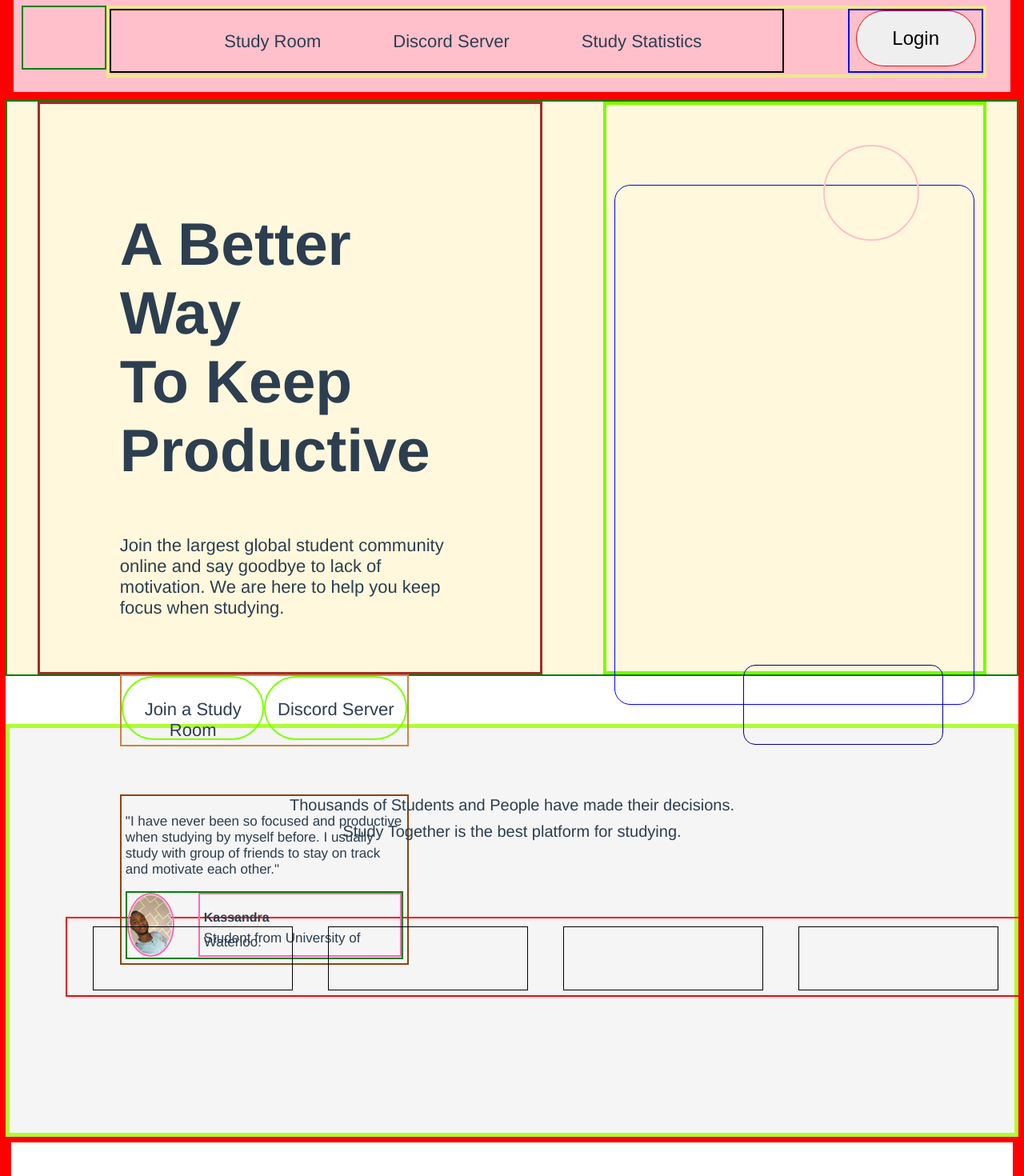
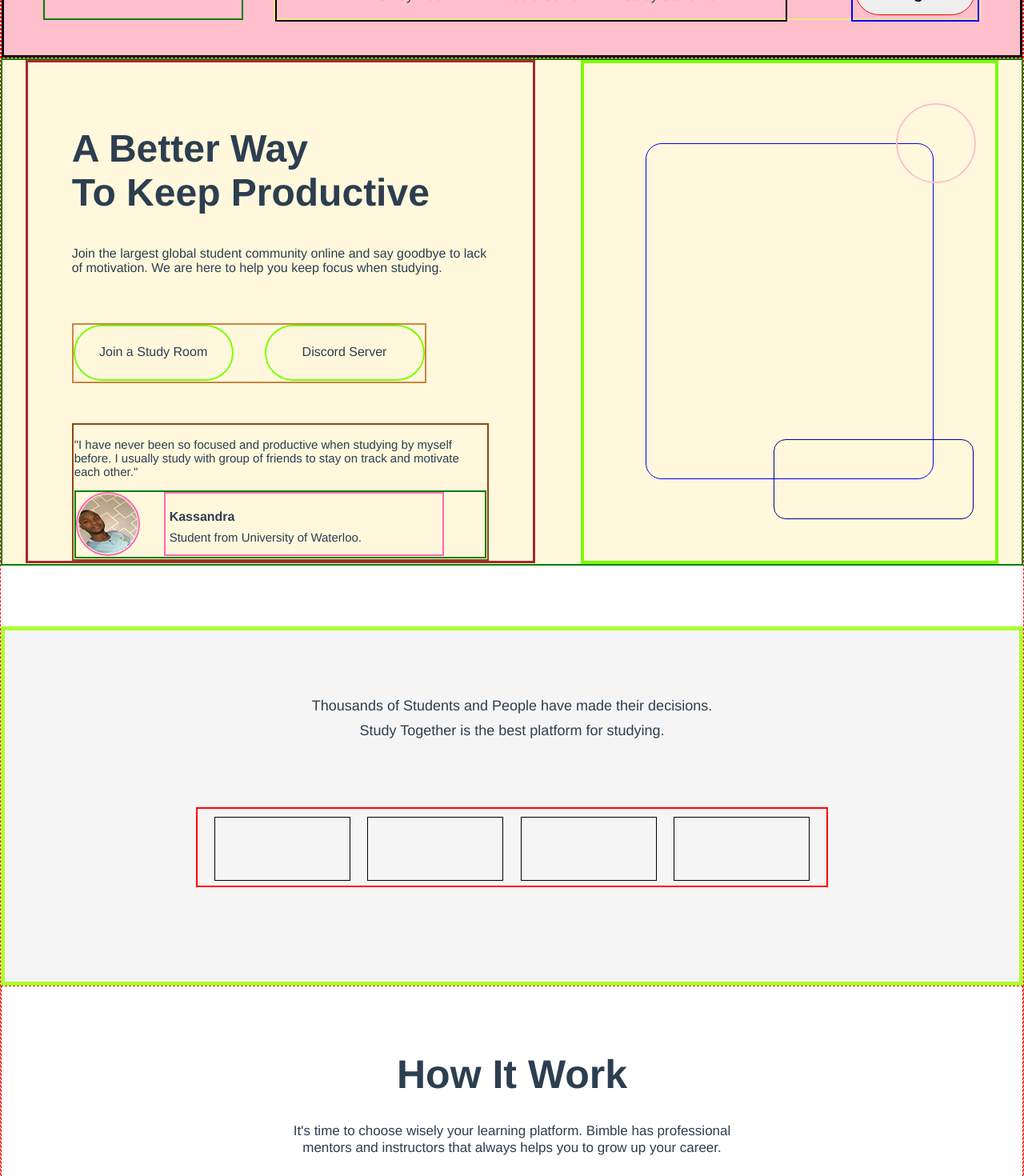
Before and after one commit to olatunji-20/cfc-school, a Vue app in the folder frontend/cfc/: page / in a window 1280 px wide. Shown: the part 80-1550 px from the top of the page at 80% size. Built offline with nearby package versions, Linux system fonts and the light colour scheme.

Commit message:
work on homepage

```diff
--- a/frontend/cfc/src/components/Footbar.vue
+++ b/frontend/cfc/src/components/Footbar.vue
@@ -44,7 +44,7 @@ export default {
 
 <style scoped>
 .main {
-    width: 85%;
+    width: 90%;
     height: auto;
     border-top: 2px solid red;
     background: powderblue;
@@ -56,34 +56,39 @@ export default {
 }
 .one {
     border: 2px solid green;
-    width: 450px;
-    height: 400px;
+    width: 400px;
+    height: 300px;
     text-align: left;
-    padding: 30px;
+    padding: 20px;
+}
+.one h1 {
     font-size: 25px;
+}
+.one p {
+    font-size: 17px;
 }
 .two, .three, .four {
     border: 2px solid blue;
-    width: 250px;
-    height: 400px;
+    width: 220px;
+    height: 300px;
     text-align: left;
-    padding: 30px 0px;
-    font-size: 20px;
+    padding: 20px 0px;
 }
 .two h4, .three h4, .four h4 {
     font-weight: bolder;
-    text-indent: 35px;
+    text-indent: 30px;
+    font-size: 20px;
 }
 .two ul li, .three ul li, .four ul li {
     list-style-type: none;
-    line-height: 35px;
+    line-height: 30px;
 }
 .five {
     width: 100%;
-    height: 100px;
+    height: 80px;
     border: 2px solid black;
-    padding: 5px;
-    font-size: 25px;
+    padding: 3px;
+    font-size: 20px;
 }
 
 @media screen and (max-width: 450px) {
@@ -100,9 +105,9 @@ export default {
         padding: 20px 0px;
     }
     .five {
-        height: 80px;
+        height: 70px;
         padding: 0px;
-        font-size: 20px;
+        font-size: 18px;
     }
 }
 
--- a/frontend/cfc/src/components/Navbar.vue
+++ b/frontend/cfc/src/components/Navbar.vue
@@ -22,7 +22,14 @@
             </div>
         </div>
 
-        <div v-show="drop" class="drop-down"></div>
+        <div v-show="drop" class="drop-down">
+            <ul>
+                <li>Study Room</li>
+                <li>Discord Server</li>
+                <li>Study Statistics</li>
+                <li>Login</li>
+            </ul>
+        </div>
 
     </section>
 </template>
@@ -47,49 +54,50 @@ export default {
 <style scoped>
 .main {
     width: 100%;
-    height: 23vh;
-    border: 3px solid red;
+    height: 150px;
+    border: 3px solid black;
     background: pink;
-    padding: 70px 30px 0px 10px;
+    padding: 30px;
     display: flex;
     flex-direction: row;
     justify-content: space-evenly;
     flex-wrap: nowrap;
 }
 .logo {
-    width: 400px;
-    height: 80px;
+    width: 250px;
+    height: 70px;
     border: 2px solid green;
 }
 
 .cont {
-    width: 1100px;
-    height: 90px;
-    border: 4px solid khaki;
+    width: auto;
+    height: 70px;
+    border: 2px solid khaki;
+    /* padding: 5px; */
     display: flex;
     flex-direction: row;
     justify-content: space-between;
 }
 .options {
-    width: 900px;
-    height: 80px;
+    width: 40rem;
+    height: 70px;
     border: 2px solid black;
     padding: 10px;
 }
 .options ul li {
     display: inline-block;
-    margin: 0px 45px;
-    font-size: 22px;
+    margin: 0px 25px;
+    font-size: 17px;
 }
 .login {
-    width: 180px;
-    height: 80px;
+    width: 160px;
+    height: 70px;
     border: 2px solid blue;
     margin-left: 80px;
 }
 .login button {
     width: 150px;
-    height: 70px;
+    height: 60px;
     border: 1px solid red;
     font-size: 24px;
     border-radius: 35px;
@@ -101,9 +109,9 @@ export default {
 @media screen and (max-width: 450px) {
     .main {
         height: auto;
-        padding: 40px 5px;
+        padding: 40px 1px;
         overflow: hidden;
-        justify-content: space-between  ;
+        justify-content: space-between;
     }
     .logo {
         width: 300px;
@@ -140,10 +148,17 @@ export default {
 
     .drop-down {
         width: 300px;
-        height: 500px;
+        height: 250px;
         border: 3px solid blue;
         background: powderblue;
         position: absolute;
+        text-align: left;
+    }
+
+    .drop-down ul li {
+        list-style-type: none;
+        font-size: 18px;
+        line-height: 40px;
     }
 
 
--- a/frontend/cfc/src/components/Work.vue
+++ b/frontend/cfc/src/components/Work.vue
@@ -1,7 +1,7 @@
 <template>
     <section>
         <h1>How It Work</h1>
-        <p>It's time to choose wisely your lerning platform. Bimble has professional <br /> mentors and instructors that always helps you to grow up your career.</p>
+        <p>It's time to choose wisely your learning platform. Bimble has professional <br /> mentors and instructors that always helps you to grow up your career.</p>
         <div class="main">
             <div class="focus">
                 <router-link class="link" to="/signup">
@@ -39,25 +39,25 @@ export default {
 
 <style scoped>
 section {
-    border: 10px solid green;
+    border: 2px solid blue;
     width: 100%;
     height: auto;
-    padding: 100px;
+    padding: 50px;
 }
 section h1 {
-    font-size: 60px;
-    line-height: 40px;
+    font-size: 50px;
+    line-height: 20px;
 }
 section p {
-    font-size: 20px;
-    line-height: 30px;
+    font-size: 17px;
+    line-height: 21px;
 }
 .main {
     border: 5px solid teal;
-    width: 85%;
+    width: 90%;
     height: auto;
     margin: 50px auto;
-    padding: 20px;
+    padding: 15px;
     display: flex;
     flex-direction: row;
     flex-wrap: wrap;
@@ -65,10 +65,13 @@ section p {
 }
 .focus {
     border: 2px solid black;
-    width: 350px;
-    height: 500px;
+    width: 280px;
+    height: 420px;
     background: cornsilk;
-    padding: 30px;
+    padding: 10px;
+}
+.focus p {
+    font-size: 17px;
 }
 .link {
     text-decoration: none;
--- a/frontend/cfc/src/views/Homepage.vue
+++ b/frontend/cfc/src/views/Homepage.vue
@@ -146,18 +146,18 @@ import Work from '../components/Work.vue'
 
 <style scoped>
     section {
-        border: 7px solid red;
+        border: 1px dashed red;
         width: 100%;
         height: auto;
     }
 
-    h1  {
+    /* h1  {
         text-align: center;
-    }
+    } */
 
     .container {
         width: 100%;
-        height: 90vh;
+        height: auto;
         background-color: cornsilk;
         border: 2px solid green;
         display: flex;
@@ -169,52 +169,52 @@ import Work from '../components/Work.vue'
         height: 100%;
         border: 3px solid brown;
         text-align: left;
-        padding: 70px 100px 0px;
+        padding: 40px 55px 0px;
     }
     .left h2 {
-        font-size: 75px;
+        font-size: 48px;
     }
     .left p {
-        font-size: 22px;
+        font-size: 16px;
     }
     .joind {
         width: 85%;
-        height: 90px;
+        height: 75px;
         border: 2px solid peru;
-        margin-top: 70px;
+        margin-top: 60px;
         display: flex;
         flex-direction: row;
         justify-content: space-between;
     }
     .join1 {
-        width: 250px;
-        height: 80px;
+        width: 200px;
+        height: 70px;
         border: 2px solid chartreuse;
-        border-radius: 40px;
-        padding: 5px;
+        border-radius: 2.5rem;
+        padding: 7px;
         text-align: center;
-        font-size: 18px;
+        font-size: 1.125rem;
     }
     .focussed {
-        width: 85%;
+        width: 100%;
         height: auto;
         border: 2px solid saddlebrown;
-        padding: 5px;
-        margin-top: 60px;
+        padding: 1px;
+        margin-top: 50px;
     }
     .focussed p {
-        font-size: 17px;
+        font-size: 15px;
     }
     .kas-wrap {
         width: 100%;
-        height: 85px;
+        height: 5.3125rem;
         border: 2px solid green;
         display: flex;
         flex-direction: row;
     }
     .kas1 {
-        width: 80px;
-        height: 80px;
+        width: 5rem;
+        height: 5rem;
         /* display: inline-block; */
         border: 2px solid hotpink;
         padding: 1px;
@@ -226,70 +226,70 @@ import Work from '../components/Work.vue'
         border-radius: 50%;
     }
     .kas2 {
-        width: 350px;
-        height: 80px;
+        width: 21.875rem;
+        height: 5rem;
         border: 2px solid hotpink;
-        padding: 5px;
-        line-height: 5px;
-        margin-left: 30px;
+        padding: 0.3125rem;
+        line-height: 0.3125rem;
+        margin-left: 1.875rem;
         /* display: inline-block; */
     }
     .right {
-        width: 38%;
-        height: 100%;
+        width: 41%;
+        height: 630px;
         border: 4px solid lawngreen;
-        padding-top: 50px;
+        padding-top: 3.125rem;
     }
     .blur {
-        width: 120px;
-        height: 120px;
+        width: 6.25rem;
+        height: 6.25rem;
         border-radius: 50%;
         border: 2px solid pink;
         float: right;
         position: relative;
-        right: 80px;
+        right: 1.5rem;
 
     }
     .student-image {
-        width: 450px;
-        height: 650px;
+        width: 360px;
+        height: 420px;
         border: 1px solid blue;
-        margin: 50px auto;
-        border-radius: 20px;
+        margin: 3.125rem auto;
+        border-radius: 1.25rem;
     }
     .time {
-        width: 250px;
-        height: 100px;
+        width: 15.625rem;
+        height: 6.25rem;
         border: 1px solid darkblue;
         float: right;
         position: relative;
-        bottom: 100px;
-        right: 50px;
-        border-radius: 15px;
+        bottom: 6.25rem;
+        right: 1.7rem;
+        border-radius: 0.9375rem;
     }
     .thousands {
         width: 100%;
         height: auto;
         border: 5px solid greenyellow;
         background: whitesmoke;
-        margin-top: 60px;
-        padding: 70px;
-        font-size: 20px;
-        line-height: 13px;
+        margin-top: 4.75rem;
+        padding: 4.375rem;
+        font-size: 18px;
+        line-height: 0.8125rem;
     }
     .media {
-        width: 1200px;
-        height: 100px;
-        margin: 100px auto;
+        width: 70%;
+        height: 6.25rem;
+        margin: 5.55rem auto 3rem;
         border: 2px solid red;
-        padding: 10px;
+        padding: 0.625rem;
         display: flex;
         flex-direction: row;
         justify-content: space-around;
     }
     .med {
-        width: 250px;
-        height: 80px;
+        width: 10.625rem;
+        height: 5rem;
         border: 1px solid black;
     }
 
@@ -314,7 +314,7 @@ import Work from '../components/Work.vue'
         display: flex;
         flex-direction: row;
         justify-content: center;
-        padding: 20px;
+        padding: 1.25rem;
         flex-wrap: wrap;
     }
 
@@ -322,35 +322,35 @@ import Work from '../components/Work.vue'
         border: 2px solid green;
         width: 40%;
         height: auto;
-        padding: 30px;
+        padding: 1.875rem;
         text-align: left;
     }
     .mot1 h2 {
-        font-size: 60px;
+        font-size: 3.75rem;
     }
     .mot1 p {
-        font-size: 20px;
-        line-height: 15px;
+        font-size: 1.25rem;
+        line-height: 0.9rem;
     }
     .keep1 {
         border: 1px solid red;
-        height: 50px;
-        width: 300px;
-        margin-top: 80px;
+        height: 3.125rem;
+        width: 18.75rem;
+        margin-top: 5rem;
     }
     .keep2 {
         border: 1px solid red;
-        height: 50px;
-        width: 300px;
-        margin-top: 30px;
+        height: 3.125rem;
+        width: 18.75rem;
+        margin-top: 1.875rem;
     }
     .about {
-        width: 220px;
-        height: 70px;
+        width: 13.75rem;
+        height: 4.375rem;
         border: 1px solid red;
-        border-radius: 35px;
-        font-size: 18px;
-        margin-top: 30px;
+        border-radius: 2.1875rem;
+        font-size: 1.125rem;
+        margin-top: 1.875rem;
     }
     .mot2 {
         border: 2px solid blue;
@@ -358,15 +358,15 @@ import Work from '../components/Work.vue'
         height: auto;
     }
     .comp {
-        width: 550px;
-        height: 450px;
+        width: 34.375rem;
+        height: 28.125rem;
         border: 2px solid red;
-        margin: 20px auto 0px;
+        margin: 1.25rem auto 0px;
         border-radius: 20px;
     }
     .top {
-        width: 400px;
-        height: 150px;
+        width: 25rem;
+        height: 9.375rem;
         border: 1px solid green;
         float: right;
         position: relative;
@@ -377,22 +377,22 @@ import Work from '../components/Work.vue'
         border: 8px solid green;
         width: 100%;
         height: auto;
-        margin-bottom: 120px;
+        margin-bottom: 7.5rem;
         background: whitesmoke;
-        padding: 80px;
+        padding: 5rem;
     }
     .last h1 {
-        font-size: 60px;
+        font-size: 3.75rem;
     }
     .last p {
-        font-size: 20px;
+        font-size: 1.25rem;
     }
     .study {
         border: 4px solid blue;
         width: 60%;
         height: auto;
-        margin: 80px auto 250px;
-        padding: 20px;
+        margin: 5rem auto 15.625rem;
+        padding: 1.25rem;
         display: flex;
         flex-direction: column;
         flex-wrap: nowrap;
@@ -402,8 +402,8 @@ import Work from '../components/Work.vue'
         border: 1px solid black;
         width: 90%;
         height: auto;
-        margin: 20px auto;
-        padding: 10px 20px;
+        margin: 1.25rem auto;
+        padding: 0.625rem 1.25rem;
         display: flex;
         flex-direction: row;
         justify-content: space-between;
@@ -419,7 +419,7 @@ import Work from '../components/Work.vue'
         border: 1px solid green;
         width: auto;
         cursor: pointer;
-        font-size: 20px;
+        font-size: 1.25rem;
         font-weight: bolder;
     }
     @keyframes detail {
```
